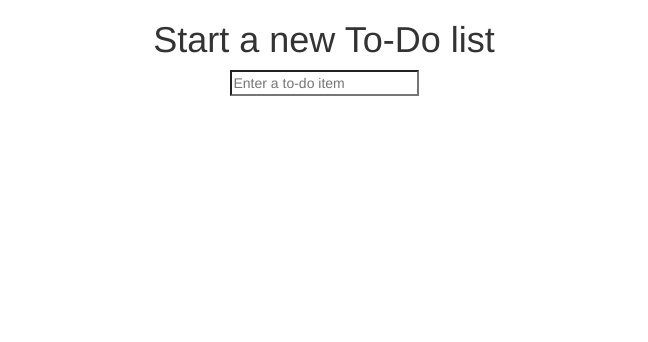
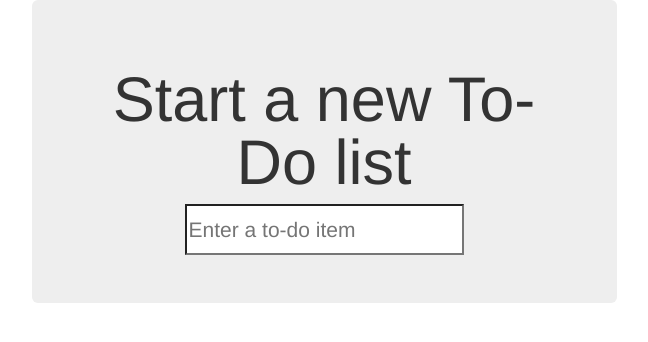
Before and after one commit to hjwp/book-example, a Django app: page / in a window 1280 px wide. Shown: the top 342 px of the page, without its empty margins (316-964 px from the left). Run offline with Django 3.2, Linux system fonts and the light colour scheme; some libraries are stand-ins or nearby versions.

Commit message:
Add Jumbotron

```diff
--- a/lists/templates/base.html
+++ b/lists/templates/base.html
@@ -9,7 +9,7 @@
     <body>
         <div class="container">
             <div class="row">
-                <div class="col-md-6 col-md-offset-3">
+                <div class="col-md-6 col-md-offset-3 jumbotron">
                     <div class="text-center">
                         <h1>{% block header_text %}{% endblock %}</h1>
                         <form method="POST" action="{% block form_action %}{% endblock %}">
```
